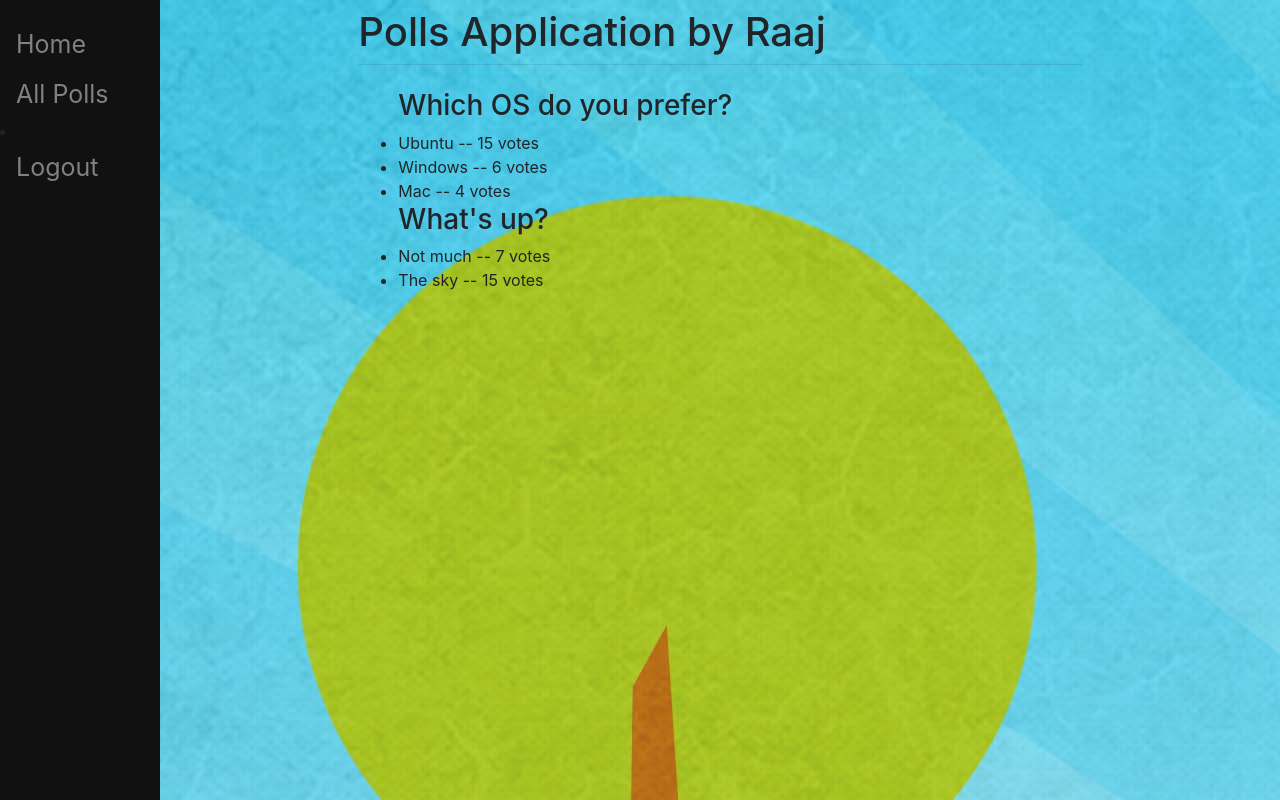
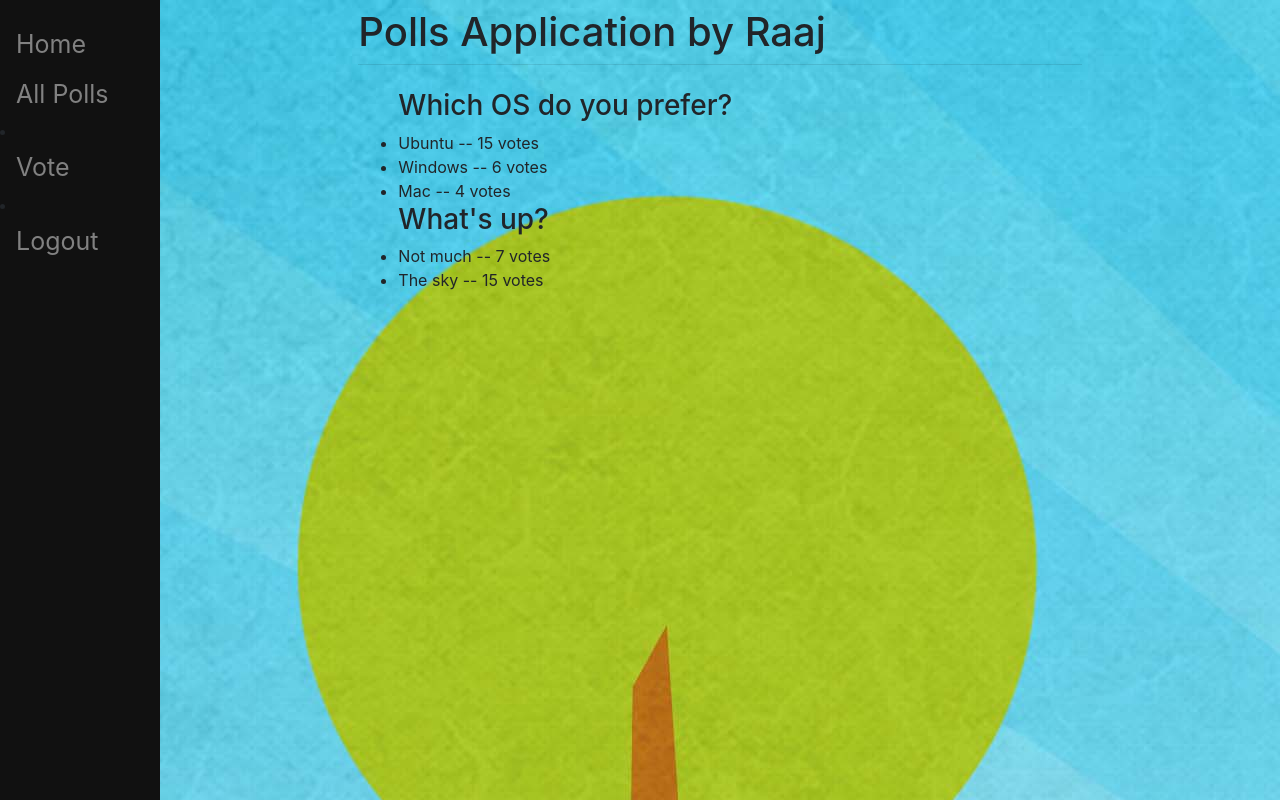
Before and after one commit to raajtilaksarma/django-polls, a Django app: page /all/ in a window 1280 px wide. Run offline with Django 3.2, Linux system fonts and the light colour scheme; a user stored in the database is signed in; data comes from the database, SQL or seed files in the repository; both versions use the stored data as it was after the commit; some libraries are stand-ins or nearby versions.

Commit message:
add vote button

```diff
--- a/main/templates/main/base.html
+++ b/main/templates/main/base.html
@@ -52,6 +52,7 @@
     <a href="/">Home</a>
     <a href="/all">All Polls</a>
     {% if request.user.is_authenticated %}
+      <li><a href="/polls">Vote</a></li>
       <li><a href="/logout">Logout</a></li>
     {% else %}
     <li><a href="/login">Login</a></li>
```
Also changed, not shown: db.sqlite3.
